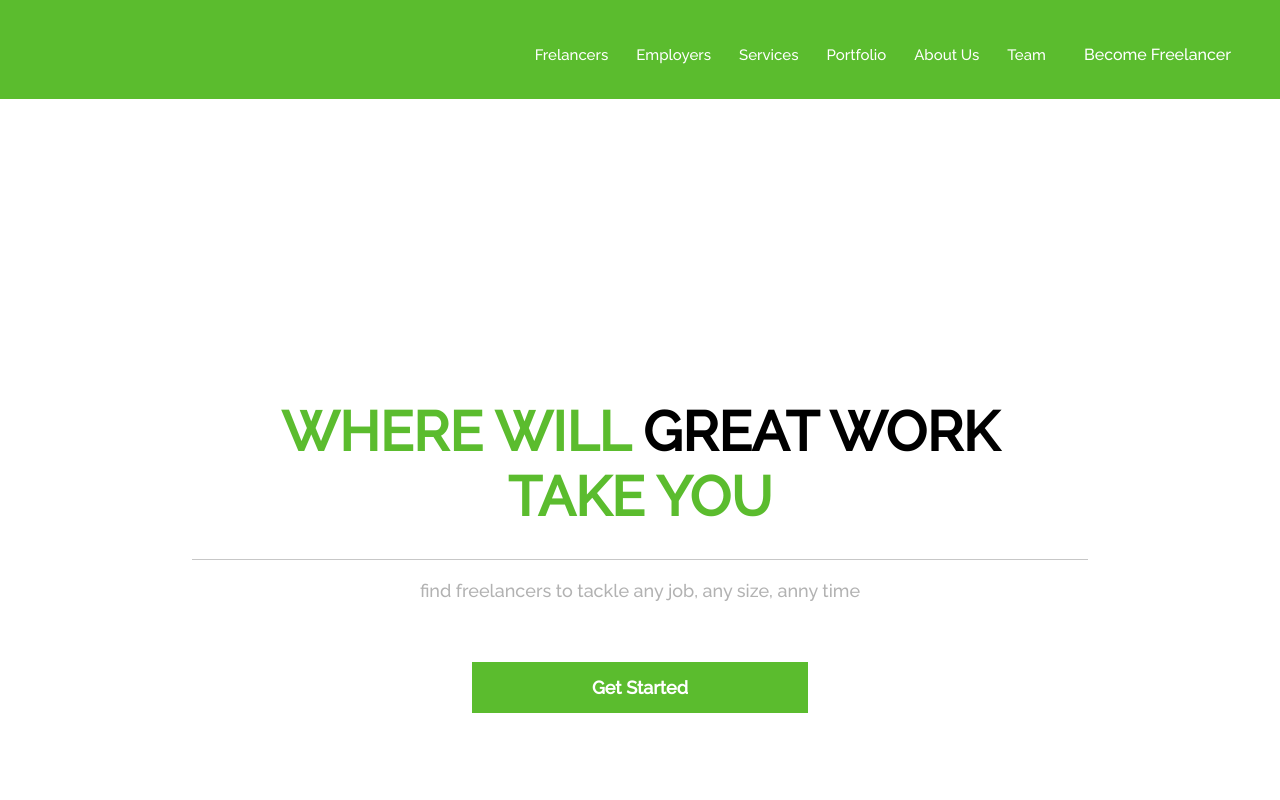
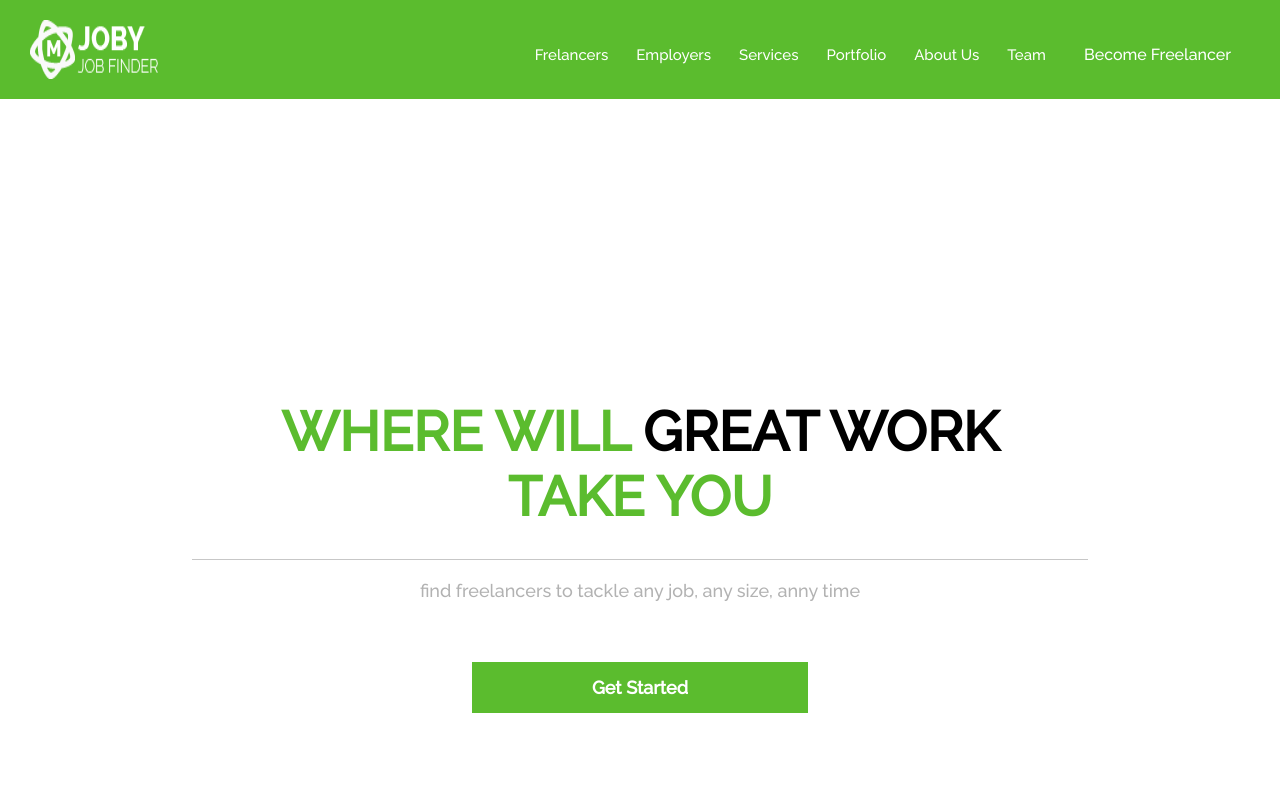
Before and after one commit to t4sn33m-s4h4t/bafsk-it-club-project, a plain HTML site: page index.html in a window 1280 px wide. Shown: the top 800 px of the page. Drawn offline with Linux system fonts and the light colour scheme; the site is published under a folder, as on GitHub Pages, so addresses that start at the root find nothing.

Commit message:
Update index.html

```diff
--- a/index.html
+++ b/index.html
@@ -8,7 +8,7 @@
 <body>
   <!-- Header Starts/////////////////////////////////////////////////////////////////////// -->
   <header class="navbar">
-      <img class="logo" src="/resources/Logo.png" alt="">
+      <img class="logo" src="./resources/Logo.png" alt="">
       <ul id="menus" class="menus">
         <li class="menu-list"><a href="#">Frelancers</a></li>
         <li class="menu-list"><a href="#">Employers</a></li>
```
